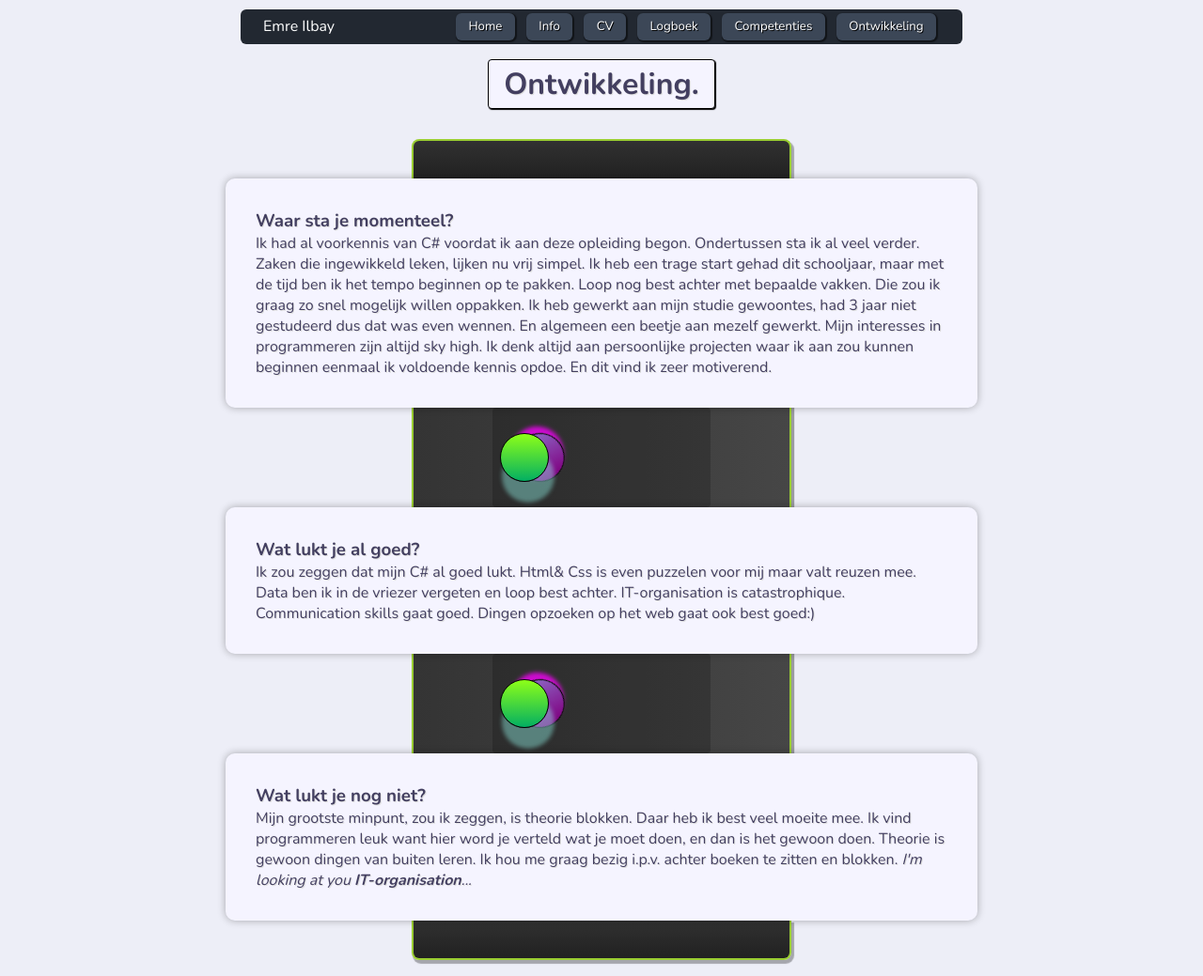
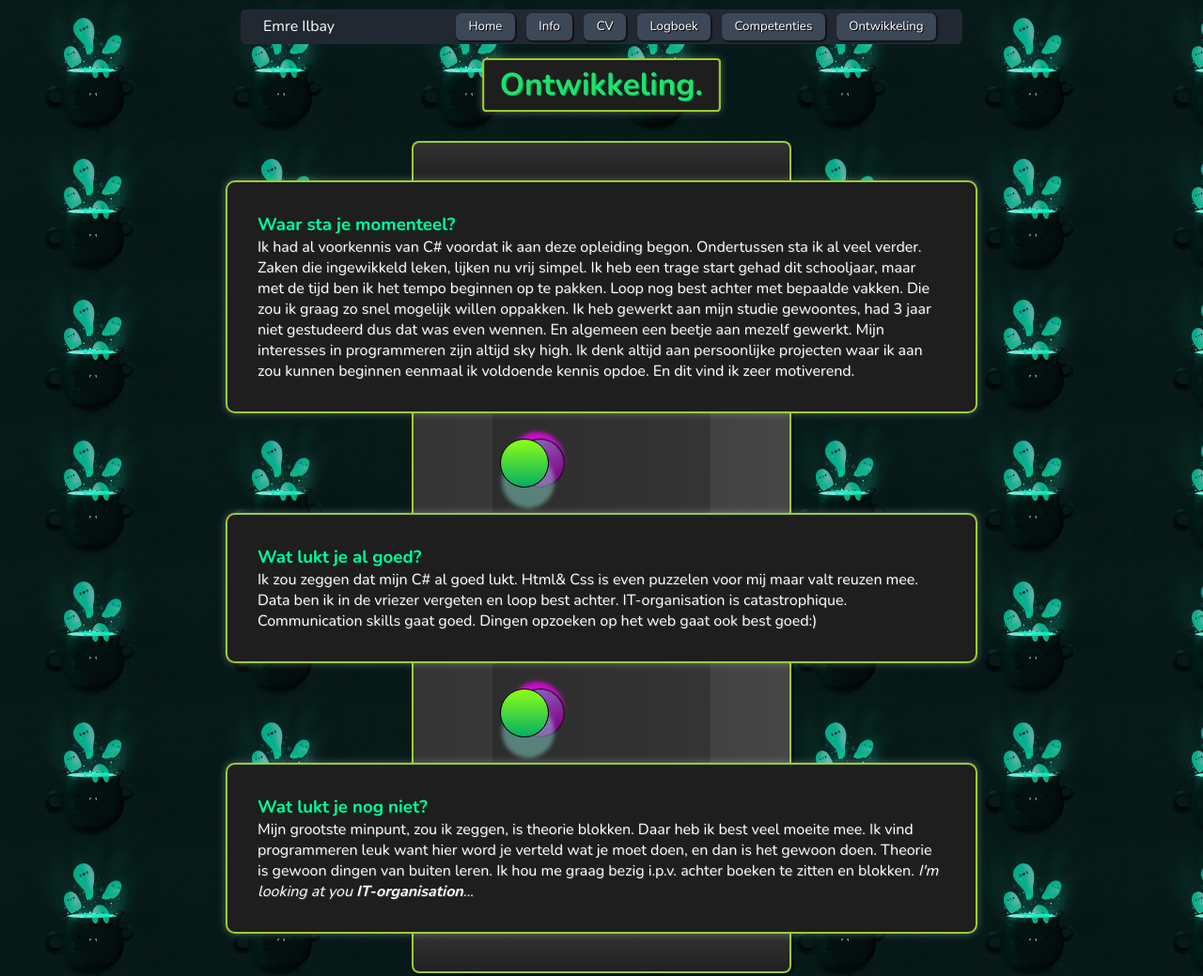
Before and after one commit to ZenShouko/Portfolio, a plain HTML site: page ontwikkeling.html in a window 1280 px wide. Shown: the top 1039 px of the page at 94% size. Drawn offline with nearby package versions, Linux system fonts and the light colour scheme.

Commit message:
A few tweaks left and right

```diff
--- a/Styles/navbar.css
+++ b/Styles/navbar.css
@@ -8,12 +8,18 @@
     color: white;
     border-radius: 6px;
     -webkit-transition: box-shadow 200ms;
-    animation: ShowUp 1000ms 300ms backwards;
+    animation: ShowUp 1000ms backwards;
 }
 
 @keyframes ShowUp {
     0%{
-        transform: translateY(-150%) scale(0.9);
+        transform: none;
+    }
+    50%{
+        transform: translateY(-6%) scale(1.05);
+    }
+    54%{
+        transform: translateY(-6%) scale(1.05);
     }
     100%{
         transform: none;
--- a/Styles/ontwikkeling-styles.css
+++ b/Styles/ontwikkeling-styles.css
@@ -1,3 +1,9 @@
+body{
+    background-image: url("/Resources/ghost-pattern.jpg");
+    background-repeat: repeat;
+    background-size: 200px;
+    background-blend-mode: multiply;
+}
 .wrapper{
     position: relative;
     display: flex;
@@ -6,26 +12,65 @@
     padding-bottom: 5em;
     margin-inline: auto;
     max-width: 50rem;
+    animation: FlyUp 850ms;
 }
 
 .div{
     border-radius: 10px;
-    background-color: #f5f4ff;
-    box-shadow: 0 0 0.5em rgba(0, 0, 0, 0.3);
+    border: 2px solid yellowgreen;
+    background-color: #1e1e1e;
+    box-shadow: 0 0 0.5em rgba(255, 255, 255, 0.3);
     padding: 2em;
     z-index: 100;
+}
+h1{
+    color: #1fe16d;
+    text-shadow: 1px 1px #128841;
+}
+h3{
+    color: #00ff9d;
+    text-shadow: 1px 1px #003122;
+}
+p, p i, p b{
+    color: white;
+    text-shadow: 1px 1px #3d3d3d;
 }
 
 .page-title{
     padding: 0.25em 1em;
-    border: 1px solid black;
-    box-shadow: 1px 1px 1px black;
     border-radius: 4px;
     margin-bottom: 2em;
     margin-top: 1em;
     margin-inline: auto;
     width: fit-content;
-    background-color: #f5f4ff;
+    border: 2px solid yellowgreen;
+    background-color: #1e1e1e;
+    box-shadow: 0 0 0.5em rgba(255, 255, 255, 0.3);
+    animation: FlyUp 600ms, Float 1000ms 600ms running ease-in-out infinite;
+}
+
+@keyframes Float {
+    0%{
+        transform: scale(1);
+    }
+    20%{
+        transform: scale(1);
+    }
+    40%{
+        transform: scale(1.04);
+    }
+    50%{
+        transform: scale(1.02);
+    }
+    65%{
+        transform: scale(1.06);
+    }
+    90%{
+        transform: scale(1);
+    }
+    100%{
+        transform: scale(1);
+    }
 }
 
 .div-top-container{
--- a/ontwikkeling.html
+++ b/ontwikkeling.html
@@ -4,9 +4,9 @@
   <meta charset="UTF-8">
   <meta name="viewport" content="width=device-width, initial-scale=1"/>
   <title>Ontwikkeling</title>
-  <link href="Styles/ontwikkeling-styles.css" rel="stylesheet">
   <link href="Styles/general.css" rel="stylesheet">
   <link href="Styles/navbar.css" rel="stylesheet">
+  <link href="Styles/ontwikkeling-styles.css" rel="stylesheet">
   <!--Fonts-->
   <link rel="preconnect" href="https://fonts.googleapis.com">
   <link rel="preconnect" href="https://fonts.gstatic.com" crossorigin>
```
Also changed, not shown: logboeken.html (+3 -3 lines), Resources/automn-pattern.jpg (added), Resources/cosmos-pattern.png (added), Resources/ghost-pattern.jpg (added).
